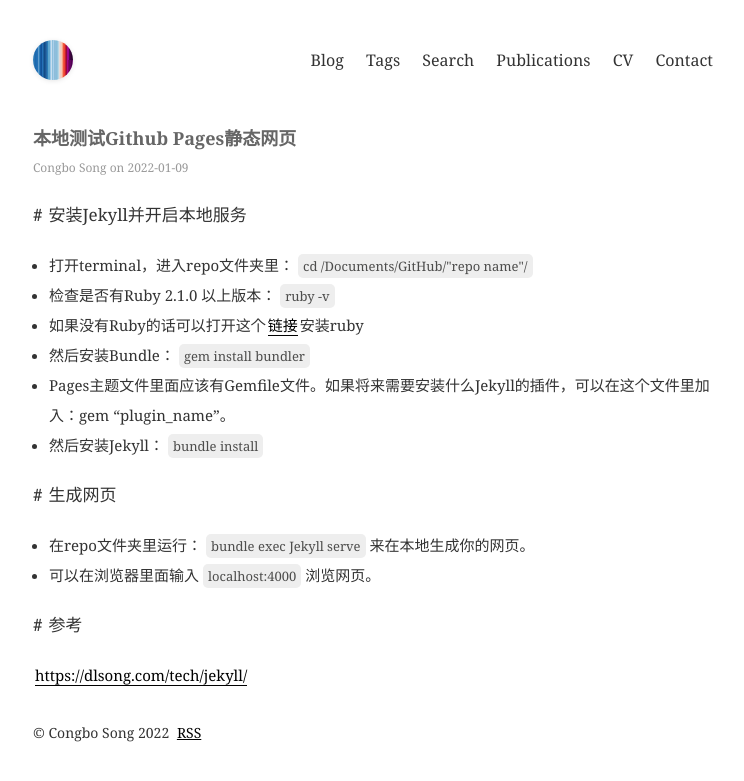
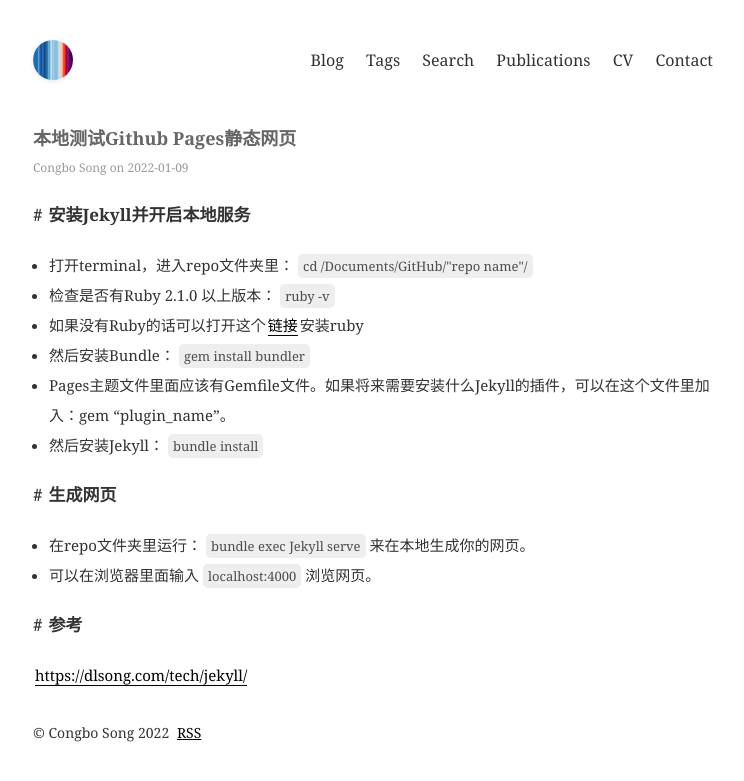
Before and after one commit to songair/Congbo, a Jekyll site: the page built from _posts/2022-01-09-本地测试Github Pages静态网页.md, in a window 1280 px wide. Shown: the top 781 px of the page, without its empty margins (267-1011 px from the left). Built offline with Jekyll 4.4.1, drawn with Linux system fonts in a browser that asks for light colours.

Commit message:
Update post.css

```diff
--- a/static/css/post.css
+++ b/static/css/post.css
@@ -5,15 +5,11 @@
 
 }
 .page-post .title {
-  font-family: Huakang;
-  font-family: Georgia;
   font-size: 18px;
   font-weight: bold;
   color: #666666;
 }
 .page-post .subtitle {
-  font-family: PingFang SC;
-  font-family: Georgia;
   font-size: 12px;
   color: #999999;
 }
@@ -24,10 +20,14 @@
   margin: 0;
   width: 100%;
 }
-.page-post .post h1,
+.page-post .post h1{
+  font-size: 17px;
+  font-weight: bold;
+  position: relative;
+}
 .page-post .post h2 {
-  font-weight: normal;
-  font-size: 17px;
+  font-weight: bold;
+  font-size: 16px;
   position: relative;
 }
 .page-post .post h1::before,
```
